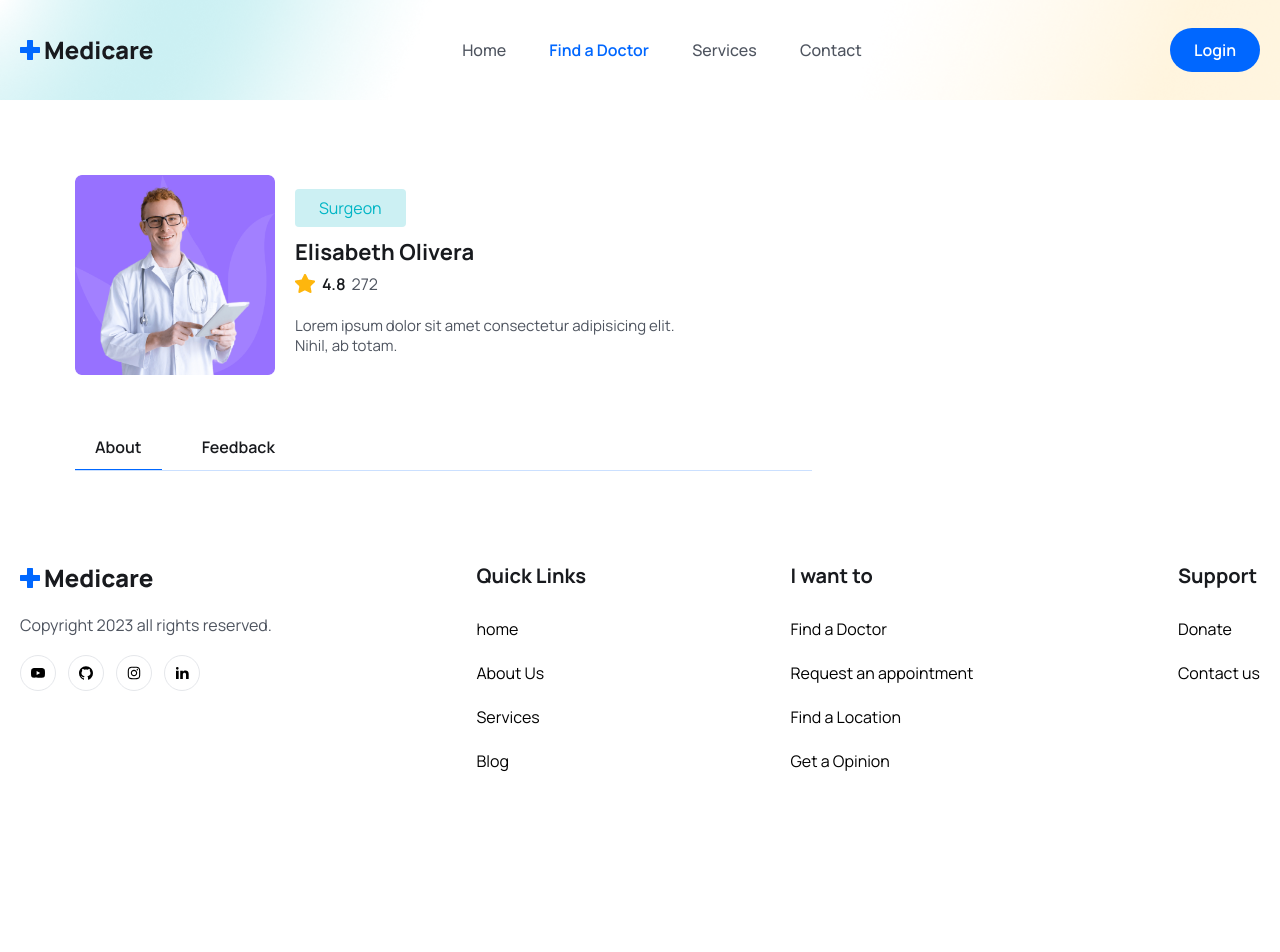
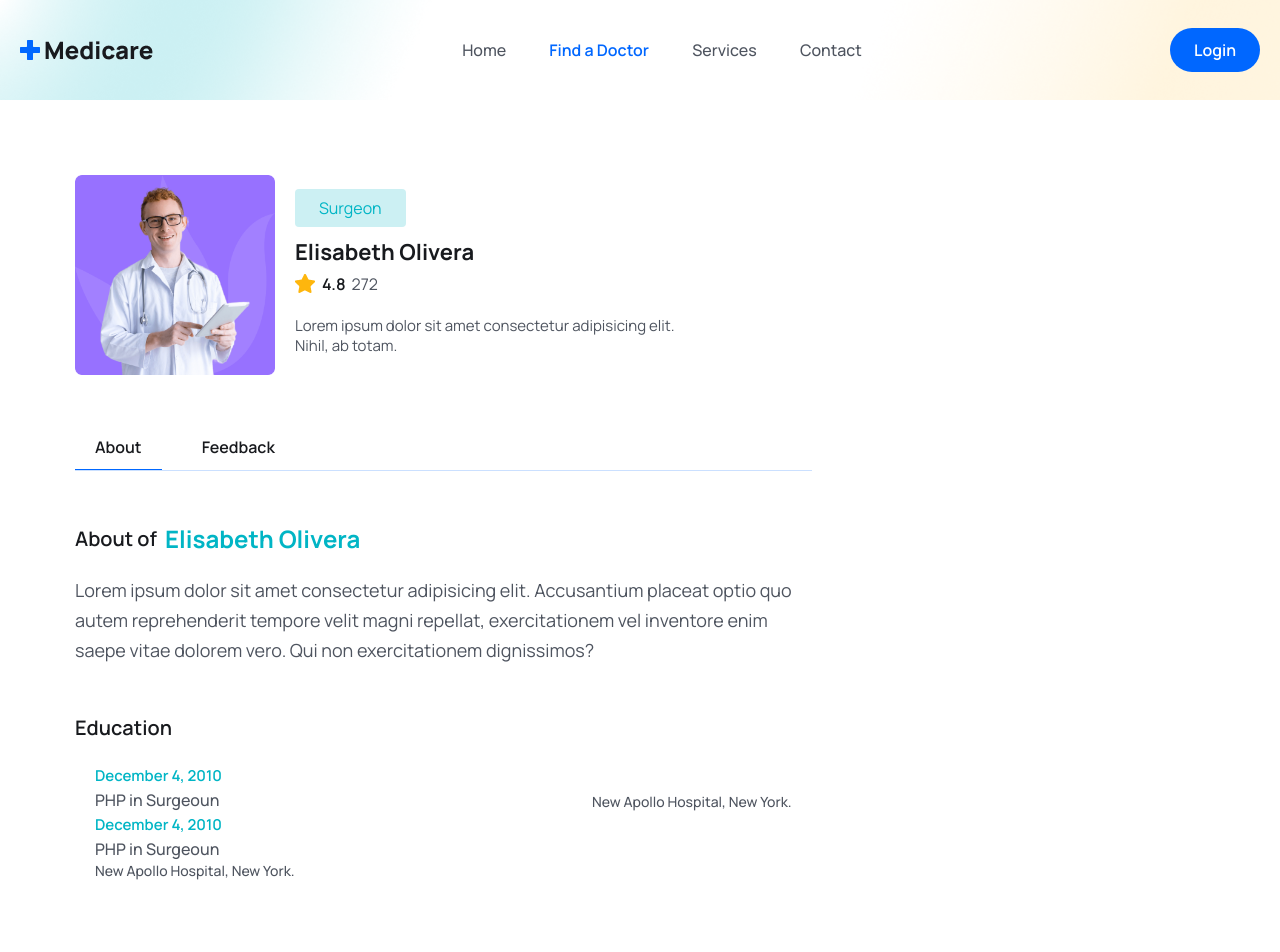
Before and after one commit to josuecross/doctor-appointmen-website, a React (Vite) app in the folder frontend/: page /doctors/1 in a window 1280 px wide. Shown: the top 952 px of the page. Before the commit the page ends 870 px from the top, so only its background shows below. Built offline with nearby package versions, Linux system fonts and the light colour scheme; the HTML template or start-up script is replaced by a standard one.

Commit message:
Doctor Details

```diff
--- /dev/null
+++ b/frontend/src/pages/Doctors/DoctorAbout.jsx
@@ -0,0 +1,62 @@
+import React from "react";
+import { formateDate } from "../../utils/formateData";
+
+const DoctorAbout = () => {
+    return <>
+        <div>
+            <div>
+                <h3 className="text-[20px] leading-[30px] text-headingColor font-semibold flex items-center gap-2 ">
+                    About of
+                    <span className="text-irisBlueColor font-bold text-[24px] leading-9" >
+                        Elisabeth Olivera
+                    </span>
+                </h3>
+                <p className="text__para ">
+                    Lorem ipsum dolor sit amet consectetur adipisicing elit.
+                    Accusantium placeat optio quo autem reprehenderit tempore velit magni repellat,
+                    exercitationem vel inventore enim saepe vitae dolorem vero.
+                    Qui non exercitationem dignissimos?
+                </p>
+            </div>
+
+            <div className="mt-12">
+                <h3 className="text-[20px] leading-[30px] text-headingColor font-semibold ">
+                    Education
+                </h3>
+
+                <ul className="pt-4 md:p-5">
+                    <li className="flex flex-col sm:flex-row sm:justify-between sm:items-end md:gap-5 mb[30px] ">
+                        <div>
+                            <span className="text-irisBlueColor text-[15px] leading-6 font-semibold ">
+                                { formateDate("12-04-2010") }
+                            </span>
+                            <p className="text-[16px] leading-6 font-medium text-textColor ">
+                                PHP in Surgeoun
+                            </p>
+                        </div>
+                        <p className="text-[14px] leading-5 font-medium text-textColor ">
+                            New Apollo Hospital, New York.
+                        </p>
+                    </li>
+                    <li>
+                        <div>
+                            <span className="text-irisBlueColor text-[15px] leading-6 font-semibold ">
+                                { formateDate("12-04-2010") }
+                            </span>
+                            <p className="text-[16px] leading-6 font-medium text-textColor ">
+                                PHP in Surgeoun
+                            </p>
+                        </div>
+                        <p className="text-[14px] leading-5 font-medium text-textColor ">
+                            New Apollo Hospital, New York.
+                        </p>
+
+                    </li>
+                </ul>
+            </div>
+
+        </div>
+    </>
+}
+
+export default DoctorAbout;
--- a/frontend/src/pages/Doctors/DoctorDetails.jsx
+++ b/frontend/src/pages/Doctors/DoctorDetails.jsx
@@ -1,7 +1,9 @@
 import React from "react";
 import doctorimg from "./../../assets/images/doctor-img02.png";
 import staricon from "../../assets/images/star.png";
-import {useState} from "react"
+import {useState} from "react";
+import DoctorAbout from "./DoctorAbout";
+import Feedback from "./Feedback";
 
 const DoctorDetails = () => {
     const [tab,setTab] = useState("about")
@@ -55,6 +57,16 @@ const DoctorDetails = () => {
                                 Feedback
                             </button>
                         </div>
+
+
+                        <div className="mt-[50px]">
+                            {
+                                tab==="about" && <DoctorAbout/>
+                            }
+                            {
+                                tab==="feedback" && <Feedback/>
+                            }
+                        </div>
                     </div>
 
                 </div>
--- /dev/null
+++ b/frontend/src/pages/Doctors/Feedback.jsx
@@ -0,0 +1,10 @@
+import React from "react";
+
+
+const Feedback = () => {
+    return <>
+        <div>Feedback</div>
+    </>
+}
+
+export default Feedback;
--- /dev/null
+++ b/frontend/src/utils/formateData.js
@@ -0,0 +1,6 @@
+export const formateDate = (date,config) => {
+    const defaultOptions = { day: "numeric", month: "long" , year: "numeric" };
+    const options = config ? config : defaultOptions;
+
+    return new Date(date).toLocaleDateString("en-US", options);
+}
```
